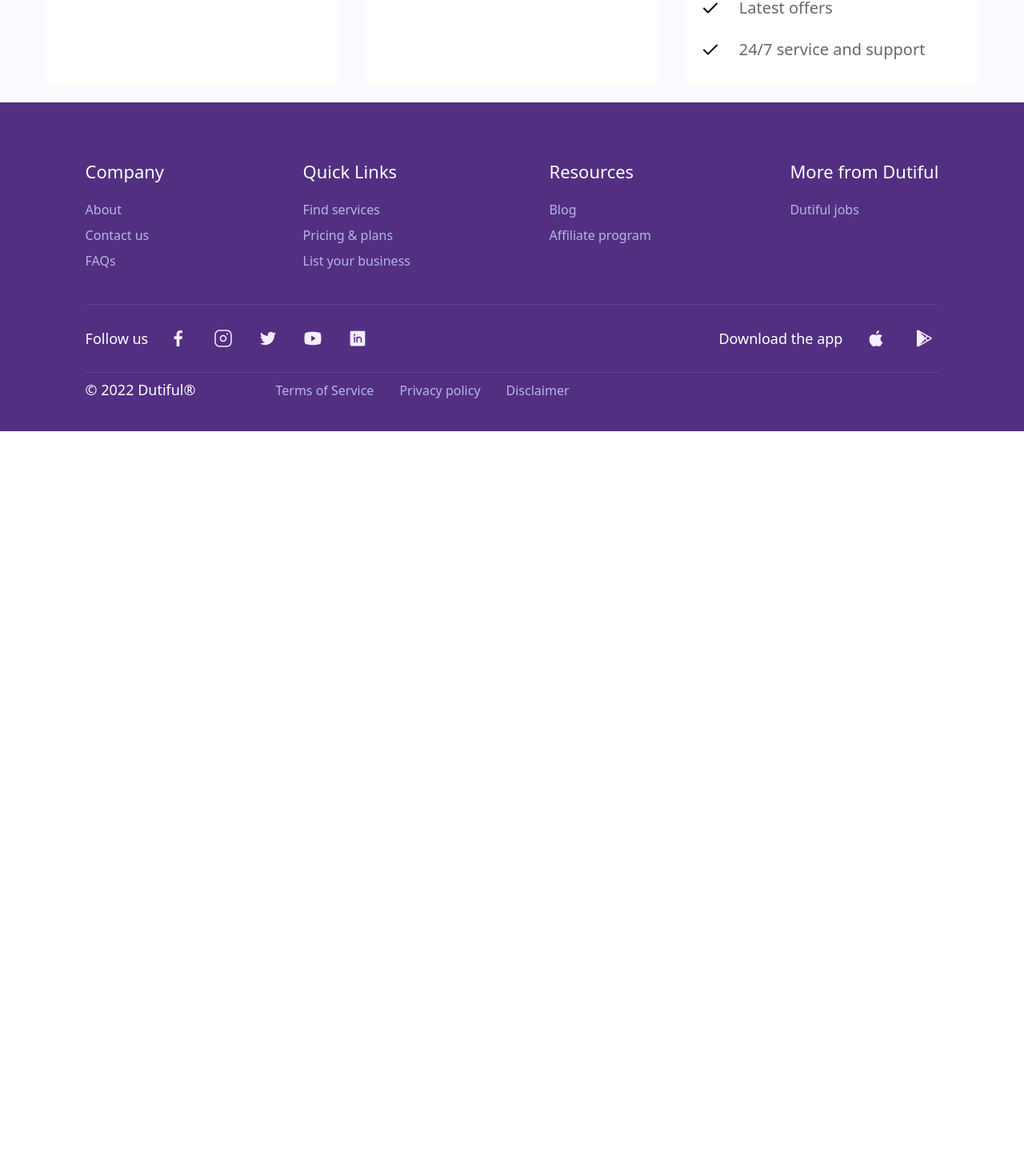
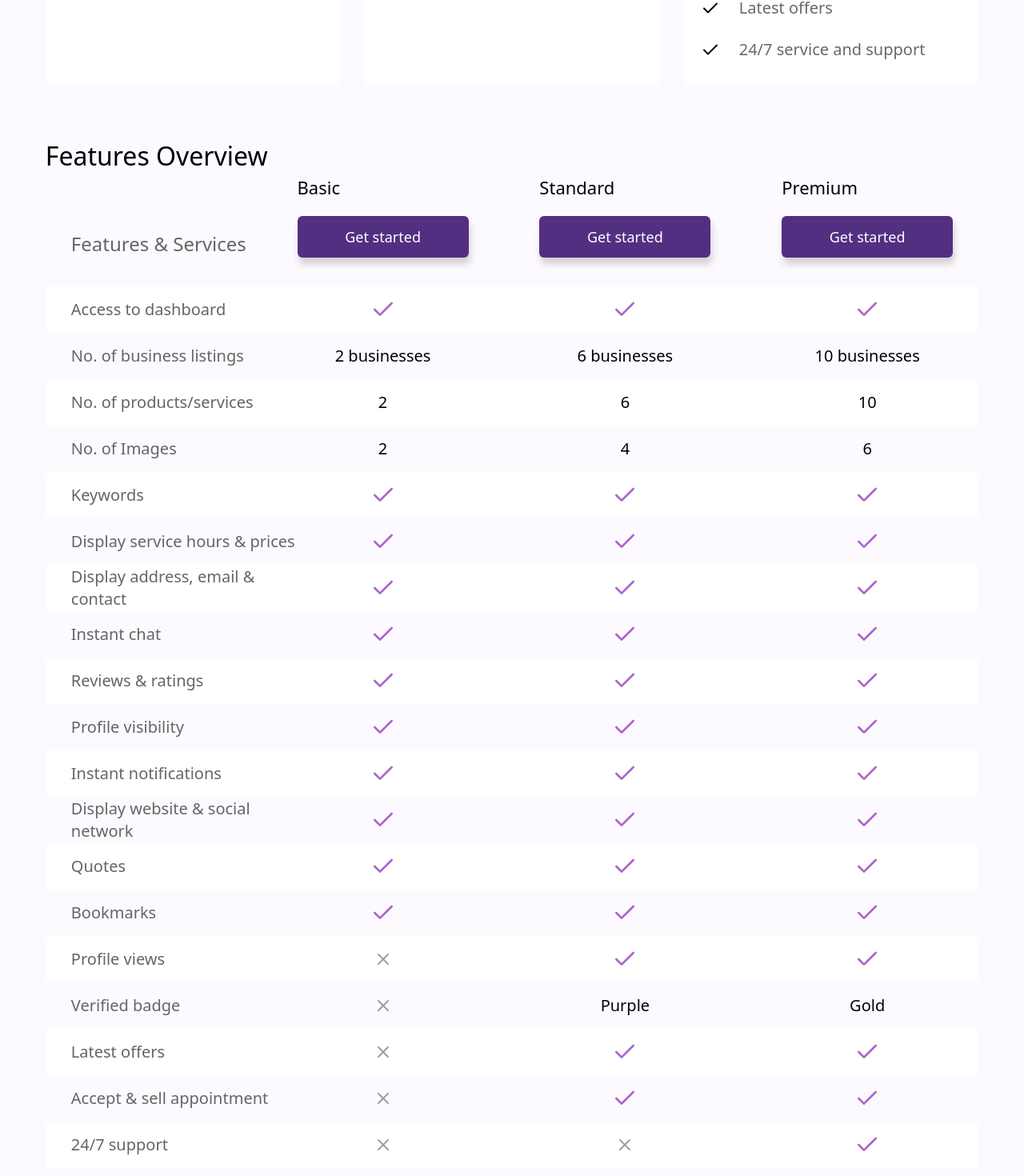
Before and after one commit to matthewemeh/dutiful, a React (Create React App) app: page /pricing in a window 1280 px wide. Shown: the part 1756-3226 px from the top of the page at 80% size. Before the commit the page ends 2295 px from the top, so only its background shows below. Built offline with nearby package versions, Linux system fonts and the light colour scheme.

Commit message:
feat: finished pricing page

```diff
--- a/src/index.css
+++ b/src/index.css
@@ -187,3 +187,66 @@
 .package-feature {
   @apply relative font-450 text-xl text-granite-gray pl-12 before:absolute before:left-0 before:top-1/2 before:-translate-y-1/2 before:w-6 before:h-6 before:content-[url(./assets/icons/check-black.svg)];
 }
+
+/* ================ TABLE STYLING ================= */
+
+table {
+  border: none;
+}
+
+th,
+td {
+  @apply flex-1;
+}
+
+tr {
+  @apply flex;
+}
+
+#feature-overview :is(th, td):not(:first-child) {
+  @apply max-w-[214px] px-[3.47vw] box-content;
+}
+
+#feature-overview :is(th, td):nth-child(2) {
+  @apply pl-0;
+}
+
+#feature-overview :is(th, td):last-child {
+  @apply pr-0;
+}
+
+#feature-overview td {
+  @apply flex items-center justify-center;
+}
+
+.package-heading {
+  @apply flex flex-col gap-5 items-start;
+}
+
+.package-heading-text {
+  @apply font-medium text-[22px] leading-8 text-black capitalize;
+}
+
+#feature-overview tr {
+  @apply px-8;
+}
+
+#feature-overview .is-checked {
+  @apply block w-8 h-8 bg-center bg-no-repeat bg-[url(./assets/icons/check-purple.svg)];
+}
+
+#feature-overview .is-failed {
+  @apply block w-8 h-8 bg-center bg-no-repeat bg-[url(./assets/icons/x.svg)];
+}
+
+#feature-overview tbody tr {
+  @apply h-[58px] font-450 text-xl text-black;
+}
+
+#feature-overview tbody tr:nth-child(odd) {
+  @apply bg-white rounded-md;
+}
+
+#feature-overview tbody tr td:first-child {
+  @apply text-storm-dust justify-start;
+}
--- a/src/pages/Pricing.tsx
+++ b/src/pages/Pricing.tsx
@@ -3,8 +3,8 @@
 
 type Package = {
   price: number;
+  features: string[];
   type: 'basic' | 'standard' | 'premium';
-  features: string[];
 };
 
 const Pricing = () => {
@@ -85,7 +85,7 @@
   ];
 
   return (
-    <main className='bg-white-lilac px-[4.44%]'>
+    <main className='bg-white-lilac px-[4.44%] pb-[100px]'>
       <div className='info-container bg-white -mx-[4.44%] pt-[69px] pb-14 text-center'>
         <h1 className='heading'>Plans to Suit Your Business Budget</h1>
         <p className='sub-heading max-w-[888px] mx-auto'>
@@ -124,8 +124,234 @@
         ))}
       </section>
 
-      <section>
-        <h2></h2>
+      <section className='pt-11'>
+        <h2 className='font-medium text-[32px] leading-[46px] text-black'>Features Overview</h2>
+
+        <table id='feature-overview' className='border w-full'>
+          <thead>
+            <tr className='pb-9'>
+              <th className='font-450 text-2xl leading-[34px] text-storm-dust self-end text-left'>
+                Features & Services
+              </th>
+              {packages.map(({ type }) => (
+                <th key={type} className='package-heading'>
+                  <p className='package-heading-text'>{type}</p>
+                  <Link to={REGISTER} className='btn-primary w-full h-[51px]'>
+                    Get started
+                  </Link>
+                </th>
+              ))}
+            </tr>
+          </thead>
+          <tbody>
+            <tr>
+              <td>Access to dashboard</td>
+              <td>
+                <span className='is-checked' />
+              </td>
+              <td>
+                <span className='is-checked' />
+              </td>
+              <td>
+                <span className='is-checked' />
+              </td>
+            </tr>
+            <tr>
+              <td>No. of business listings</td>
+              <td>2 businesses</td>
+              <td>6 businesses</td>
+              <td>10 businesses</td>
+            </tr>
+            <tr>
+              <td>No. of products/services</td>
+              <td>2</td>
+              <td>6</td>
+              <td>10</td>
+            </tr>
+            <tr>
+              <td>No. of Images</td>
+              <td>2</td>
+              <td>4</td>
+              <td>6</td>
+            </tr>
+            <tr>
+              <td>Keywords</td>
+              <td>
+                <span className='is-checked' />
+              </td>
+              <td>
+                <span className='is-checked' />
+              </td>
+              <td>
+                <span className='is-checked' />
+              </td>
+            </tr>
+            <tr>
+              <td>Display service hours & prices</td>
+              <td>
+                <span className='is-checked' />
+              </td>
+              <td>
+                <span className='is-checked' />
+              </td>
+              <td>
+                <span className='is-checked' />
+              </td>
+            </tr>
+            <tr>
+              <td>Display address, email & contact</td>
+              <td>
+                <span className='is-checked' />
+              </td>
+              <td>
+                <span className='is-checked' />
+              </td>
+              <td>
+                <span className='is-checked' />
+              </td>
+            </tr>
+            <tr>
+              <td>Instant chat</td>
+              <td>
+                <span className='is-checked' />
+              </td>
+              <td>
+                <span className='is-checked' />
+              </td>
+              <td>
+                <span className='is-checked' />
+              </td>
+            </tr>
+            <tr>
+              <td>Reviews & ratings</td>
+              <td>
+                <span className='is-checked' />
+              </td>
+              <td>
+                <span className='is-checked' />
+              </td>
+              <td>
+                <span className='is-checked' />
+              </td>
+            </tr>
+            <tr>
+              <td>Profile visibility</td>
+              <td>
+                <span className='is-checked' />
+              </td>
+              <td>
+                <span className='is-checked' />
+              </td>
+              <td>
+                <span className='is-checked' />
+              </td>
+            </tr>
+            <tr>
+              <td>Instant notifications</td>
+              <td>
+                <span className='is-checked' />
+              </td>
+              <td>
+                <span className='is-checked' />
+              </td>
+              <td>
+                <span className='is-checked' />
+              </td>
+            </tr>
+            <tr>
+              <td>Display website & social network</td>
+              <td>
+                <span className='is-checked' />
+              </td>
+              <td>
+                <span className='is-checked' />
+              </td>
+              <td>
+                <span className='is-checked' />
+              </td>
+            </tr>
+            <tr>
+              <td>Quotes</td>
+              <td>
+                <span className='is-checked' />
+              </td>
+              <td>
+                <span className='is-checked' />
+              </td>
+              <td>
+                <span className='is-checked' />
+              </td>
+            </tr>
+            <tr>
+              <td>Bookmarks</td>
+              <td>
+                <span className='is-checked' />
+              </td>
+              <td>
+                <span className='is-checked' />
+              </td>
+              <td>
+                <span className='is-checked' />
+              </td>
+            </tr>
+            <tr>
+              <td>Profile views</td>
+              <td>
+                <span className='is-failed' />
+              </td>
+              <td>
+                <span className='is-checked' />
+              </td>
+              <td>
+                <span className='is-checked' />
+              </td>
+            </tr>
+            <tr>
+              <td>Verified badge</td>
+              <td>
+                <span className='is-failed' />
+              </td>
+              <td>Purple</td>
+              <td>Gold</td>
+            </tr>
+            <tr>
+              <td>Latest offers</td>
+              <td>
+                <span className='is-failed' />
+              </td>
+              <td>
+                <span className='is-checked' />
+              </td>
+              <td>
+                <span className='is-checked' />
+              </td>
+            </tr>
+            <tr>
+              <td>Accept & sell appointment</td>
+              <td>
+                <span className='is-failed' />
+              </td>
+              <td>
+                <span className='is-checked' />
+              </td>
+              <td>
+                <span className='is-checked' />
+              </td>
+            </tr>
+            <tr>
+              <td>24/7 support</td>
+              <td>
+                <span className='is-failed' />
+              </td>
+              <td>
+                <span className='is-failed' />
+              </td>
+              <td>
+                <span className='is-checked' />
+              </td>
+            </tr>
+          </tbody>
+        </table>
       </section>
     </main>
   );
```
